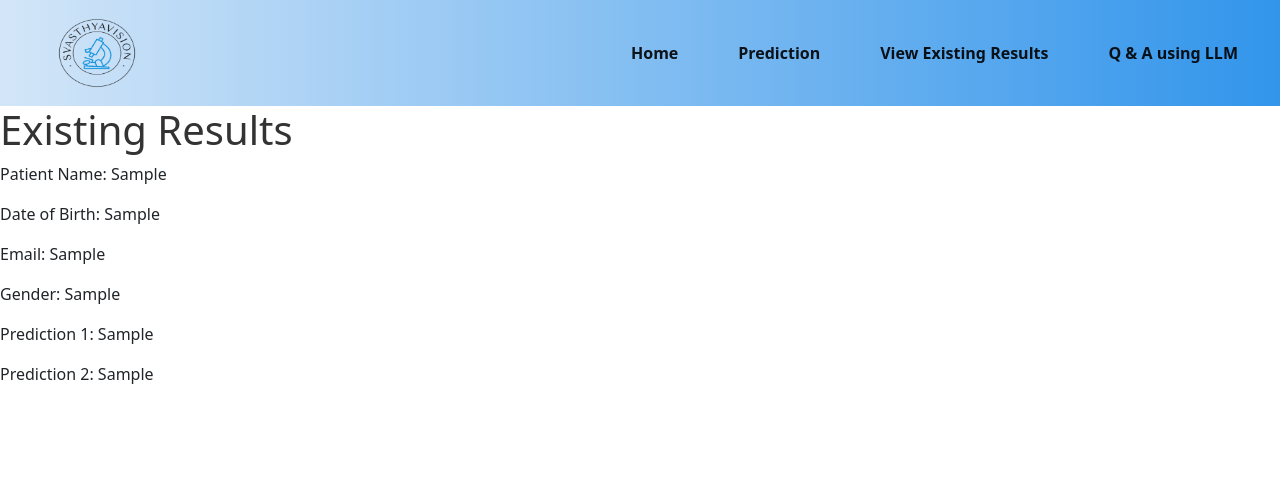
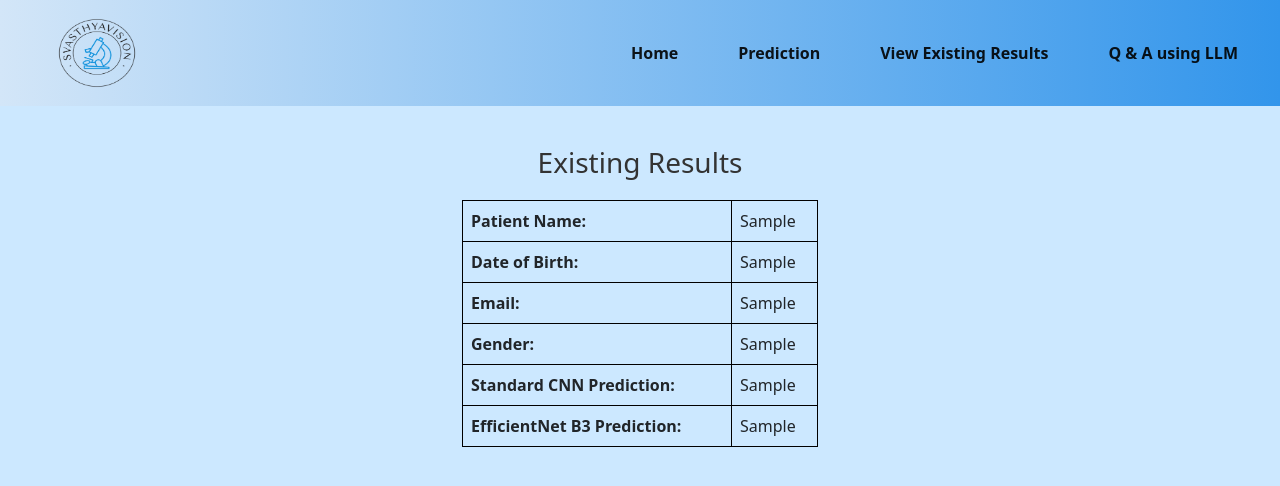
Before and after one commit to satyavanivalavala/LungandColonCancer, a FastAPI app: template templates/ViewResults.html in a window 1280 px wide. Shown: the top 486 px of the page. Run offline with FastAPI, Linux system fonts and the light colour scheme; the template is opened without the code that fills it: most values are stand-ins (such as "Sample title", 1, 10 or a date in 2020).

Commit message:
Update ViewResults.html

```diff
--- a/templates/ViewResults.html
+++ b/templates/ViewResults.html
@@ -1,16 +1,51 @@
 {% extends "base.html" %}
 {% block content %}
-<div>
-    <h1>Existing Results</h1>
-    {% if existing_user %}
-        <p>Patient Name: {{ existing_user[3] }}</p>
-        <p>Date of Birth: {{ existing_user[0] }}</p>
-        <p>Email: {{ existing_user[1] }}</p>
-        <p>Gender: {{ existing_user[2] }}</p>
-        <p>Prediction 1: {{ existing_user[4] }}</p>
-        <p>Prediction 2: {{ existing_user[5] }}</p>
-    {% else %}
-        <p>No results found for the provided information.</p>
-    {% endif %}
+<style>
+    /* Add your custom CSS styles here */
+    /* Set full page background color */
+    body {
+        background-color: #cce8ff;
+    }
+</style>
+<div class="container">
+    <h3 class="text-center" style=" margin-bottom: 20px;">Existing Results</h3>
+    <div class="row justify-content-center">
+        <div class="col-md-4">
+            <div class="result-table">
+                {% if existing_user %}
+                    <table class="table table-bordered"style="border-color: black;">
+                        <tbody>
+                            <tr>
+                                <th>Patient Name:</th>
+                                <td>{{ existing_user[3] }}</td>
+                            </tr>
+                            <tr>
+                                <th>Date of Birth:</th>
+                                <td>{{ existing_user[0] }}</td>
+                            </tr>
+                            <tr>
+                                <th>Email:</th>
+                                <td>{{ existing_user[1] }}</td>
+                            </tr>
+                            <tr>
+                                <th>Gender:</th>
+                                <td>{{ existing_user[2] }}</td>
+                            </tr>
+                            <tr>
+                                <th>Standard CNN Prediction:</th>
+                                <td>{{ existing_user[4] }}</td>
+                            </tr>
+                            <tr>
+                                <th>EfficientNet B3 Prediction:</th>
+                                <td>{{ existing_user[5] }}</td>
+                            </tr>
+                        </tbody>
+                    </table>
+                {% else %}
+                    <p class="text-center">No results found for the provided information.</p>
+                {% endif %}
+            </div>
+        </div>
+    </div>
 </div>
 {% endblock %}
```
